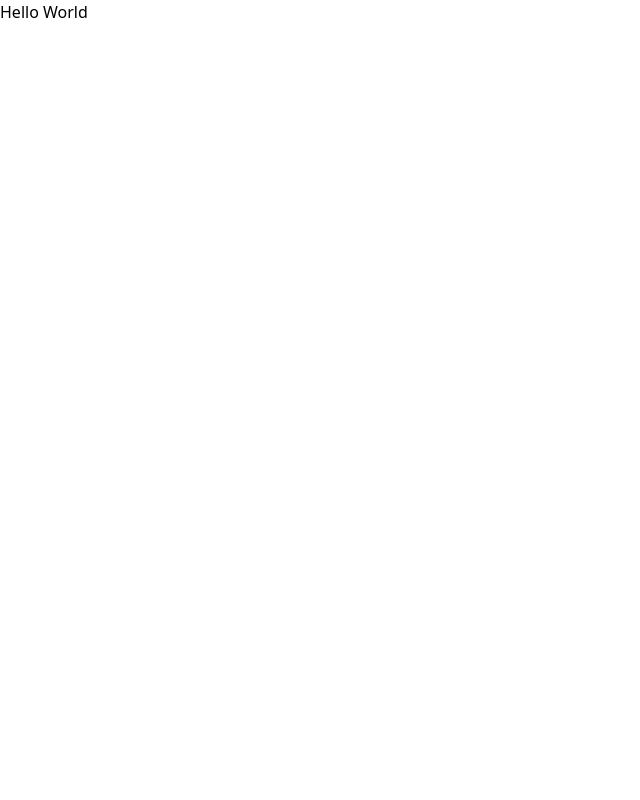
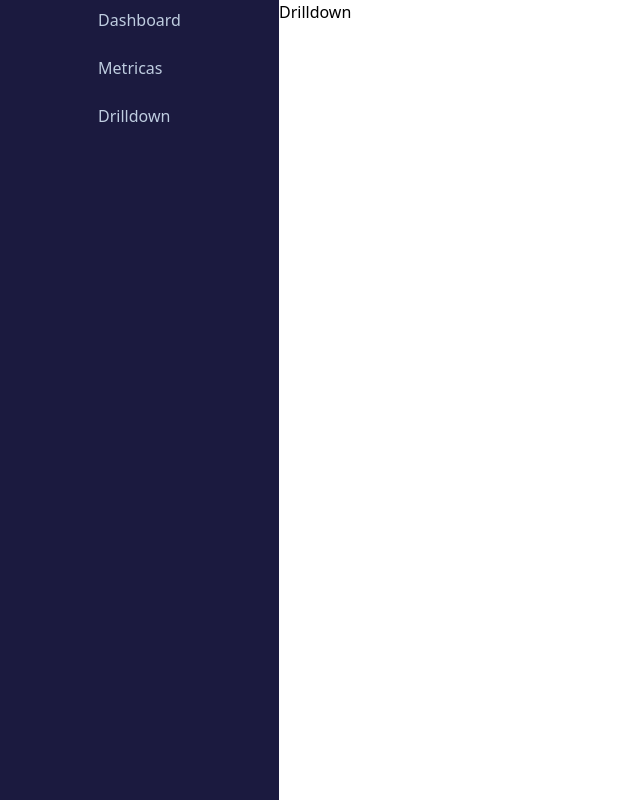
Before and after one commit to lucascosta224fe/Umbra-Front-End, a React (Vite) app: page /drilldown in a window 1280 px wide. Shown: the whole page, without its empty margins (0-640 px from the left). Built offline with nearby package versions, Linux system fonts and the light colour scheme.

Commit message:
feat: initiate sidebar and router system

```diff
--- a/package.json
+++ b/package.json
@@ -13,6 +13,7 @@
     "@tailwindcss/vite": "^4.1.13",
     "react": "^19.1.1",
     "react-dom": "^19.1.1",
+    "react-router": "^7.8.2",
     "tailwindcss": "^4.1.13"
   },
   "devDependencies": {
--- a/src/app.tsx
+++ /dev/null
@@ -1,10 +0,0 @@
-function App() {
-
-  return (
-    <div>
-      Hello World
-    </div>
-  )
-}
-
-export default App
--- /dev/null
+++ b/src/components/sidebar.tsx
@@ -0,0 +1,24 @@
+import { Link } from "react-router";
+
+const menuItems = [
+  { title: "Dashboard", path: "/" },
+  { title: "Metricas", path: "/metricas" },
+  { title: "Drilldown", path: "/drilldown" },
+];
+
+export const Sidebar = () => {
+  return (
+    <div className="bg-[#1B1A3F] w-[279px] flex justify-center ">
+      <nav className="flex flex-col gap-2">
+
+        {menuItems.map((item, index) => {
+          return (
+            <Link to={item.path} key={index} className="text-[#BFCDE0] px-4 py-2 flex hover:text-white hover:bg-[#5F56DC] rounded-[5px]">
+              {item.title}
+            </Link>
+          );
+        })}
+      </nav>
+    </div>
+  );
+};
--- a/src/index.css
+++ b/src/index.css
@@ -1,7 +1 @@
 @import "tailwindcss";
-
-* {
-  margin: 0;
-  padding: 0;
-  box-sizing: border-box;
-}
--- /dev/null
+++ b/src/layout.tsx
@@ -0,0 +1,12 @@
+import { Outlet } from "react-router"
+import { Sidebar } from "./components/sidebar"
+
+export const Layout = () => {
+    return(
+        <div className="h-screen flex">
+            <Sidebar/>
+            <Outlet/>
+        </div>
+    )
+
+}
--- a/src/main.tsx
+++ b/src/main.tsx
@@ -1,10 +1,18 @@
-import { StrictMode } from 'react'
-import { createRoot } from 'react-dom/client'
-import './index.css'
-import App from './app.tsx'
+import { StrictMode } from "react";
+import { createRoot } from "react-dom/client";
+import "./index.css";
+import { BrowserRouter, Route, Routes } from "react-router";
+import { Layout } from "./layout.tsx";
+import { App } from "./pages/app.tsx";
+import { DrillDonm } from "./pages/drill-down.tsx";
 
-createRoot(document.getElementById('root')!).render(
-  <StrictMode>
-    <App />
-  </StrictMode>,
-)
+createRoot(document.getElementById("root")!).render(
+  <BrowserRouter>
+    <Routes>
+      <Route path="/" element={<Layout />}>
+        <Route index element={<App />}></Route>
+         <Route path="Drilldown" element={<DrillDonm/>}> </Route><Route/>
+      </Route>
+    </Routes>
+  </BrowserRouter>
+);
--- /dev/null
+++ b/src/pages/app.tsx
@@ -0,0 +1,8 @@
+export function App() {
+
+  return (
+    <div className="bg-[#0D0C23] w-full">
+
+    </div>
+  )
+}
--- /dev/null
+++ b/src/pages/drill-down.tsx
@@ -0,0 +1,8 @@
+export const DrillDonm = () => {
+    return(
+        <div>
+           Drilldown
+        </div>
+    )
+
+}
```
Also changed, not shown: 1 other file (tests, documents, lock files or other folders).
